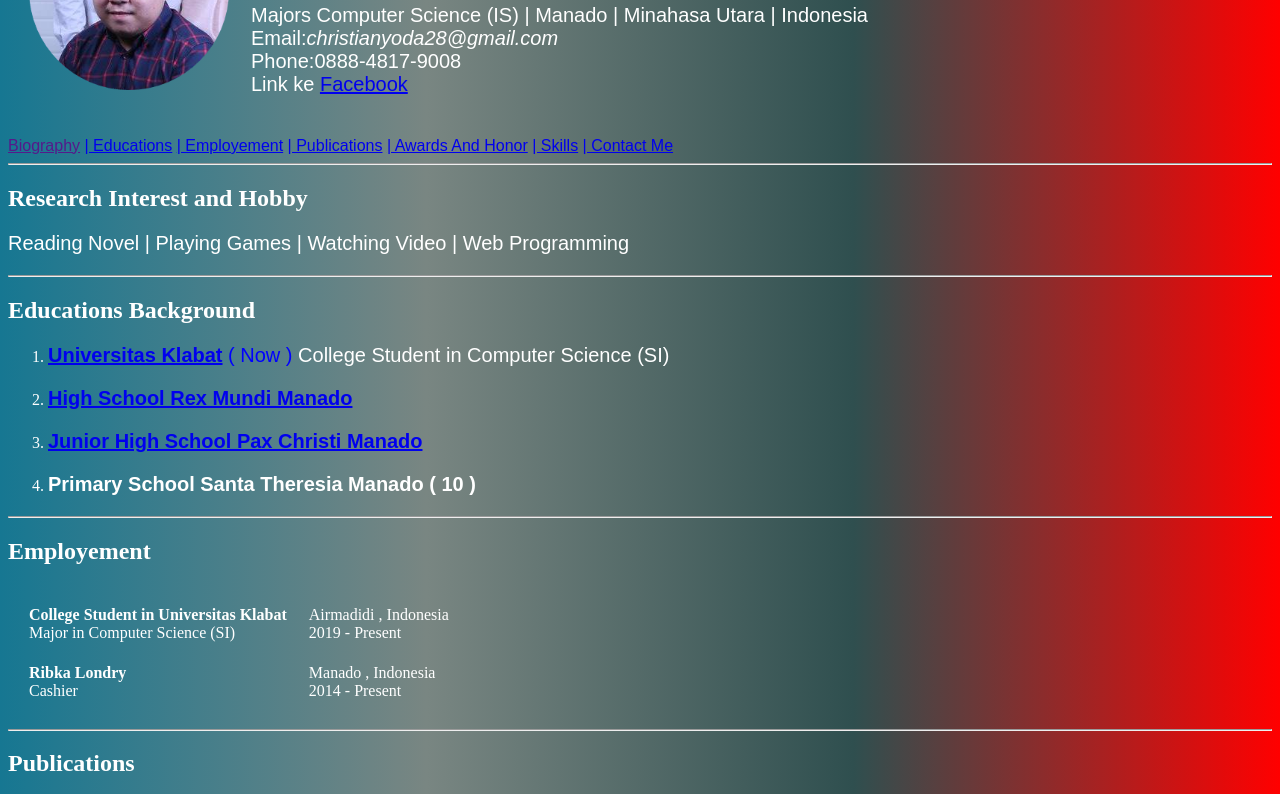
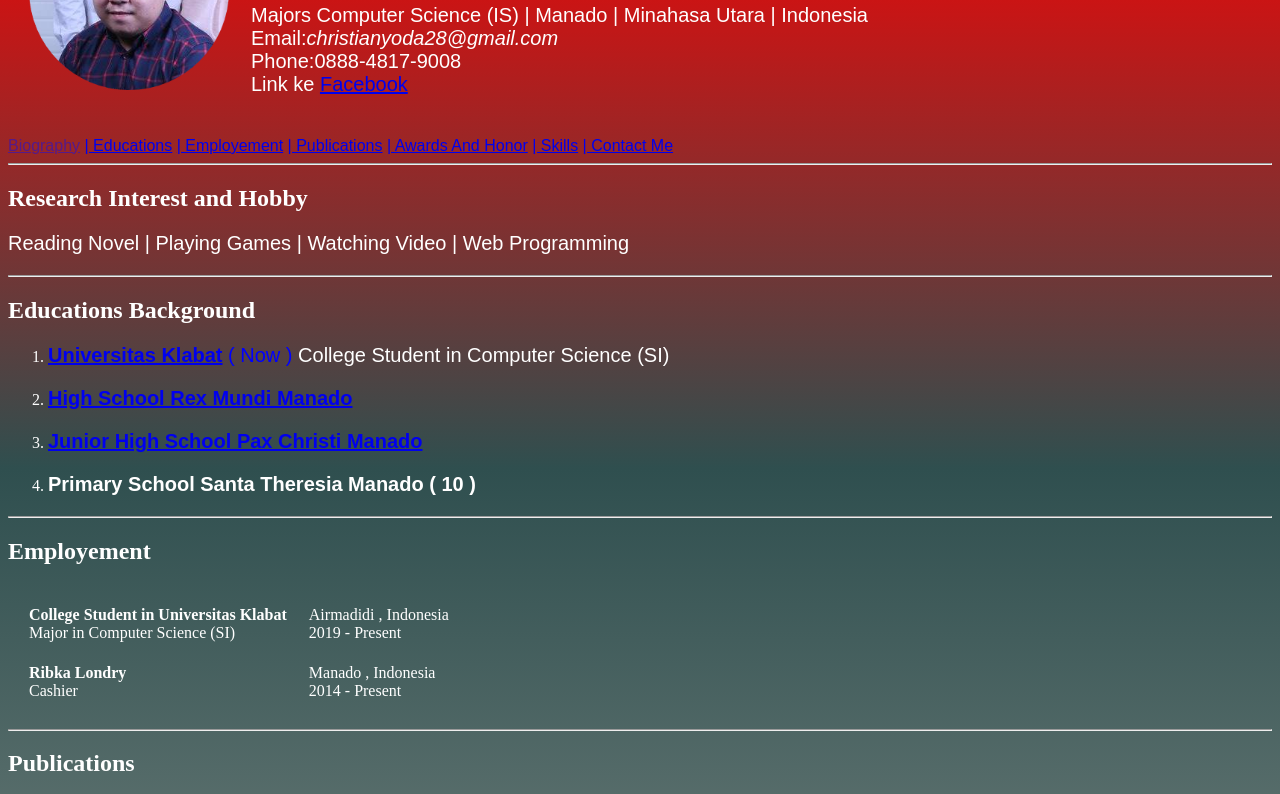
Before and after one commit to YodaNangoy/CV, a plain HTML site: page index.html in a window 1280 px wide. Shown: the part 160-954 px from the top of the page. Drawn offline with Linux system fonts and the light colour scheme.

Commit message:
Web Design C

```diff
--- a/styles.css
+++ b/styles.css
@@ -3,8 +3,7 @@ h1:hover{
     background-color: darkred;
 }
 body{
-    background: linear-gradient(to left, red,darkslategray , #798682, #167792 );
-
+    background: linear-gradient(to bottom, red,darkslategray , #798682, #167792 );
     color: white;
 }
 div.nav-fixed{
```
